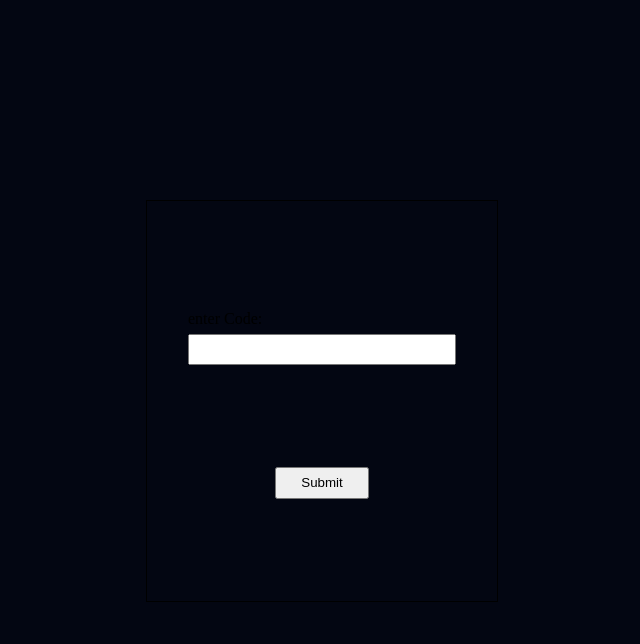
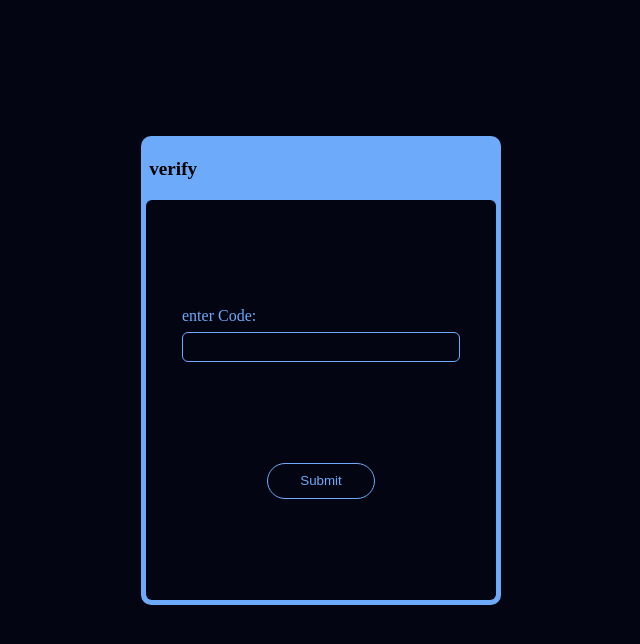
Before and after one commit to Trev-design/k_bach_stats, a Vue app in the folder client/: page /#/verify in a window 1280 px wide. Shown: the top 644 px of the page, without its empty margins (319-959 px from the left). Built offline with nearby package versions, Linux system fonts and the light colour scheme.

Commit message:
verify styling

```diff
--- a/client/src/components/RegisterFormInput.vue
+++ b/client/src/components/RegisterFormInput.vue
@@ -46,7 +46,7 @@ export default {
             confirmation: this.confirmation
           }
         )
-        .then((_ok) => {this.$router.push('/')})
+        .then((_ok) => {this.$router.push('/verify')})
         .catch((_error) => {this.$router.push('/register')})
       }
     }
@@ -70,6 +70,7 @@ export default {
   width: 400px;
   height: 600px;
   position: relative;
+  margin-top: 3rem;
   background-color: rgb(3, 6, 18);
   border-radius: 6px;
   &::before {
--- a/client/src/components/VerifyFormInput.vue
+++ b/client/src/components/VerifyFormInput.vue
@@ -1,5 +1,8 @@
 <template>
   <section class="form-input-container">
+    <div class="verify-label">
+      <p class="verify-label-text">verify</p>
+    </div>
     <form action="" class="input-form">
       <div class="input">
         <label for="" class="form-input-label">enter Code:</label>
@@ -30,14 +33,35 @@ export default {
 
 
 <style scoped>
+
+.verify-label {
+  position: absolute;
+  top: -3.8rem;
+  left: .2rem;
+}
+
+.verify-label-text {
+  font-size: 1.2rem;
+  font-weight: 700;
+}
+
 .form-input-container {
-  position: absolute;
-  top: 50%;
-  left: 50%;
-  border: 1px solid black;
   width: 350px;
   height: 400px;
-  margin: 200px 0 0 -175px;
+  position: relative;
+
+  &::before {
+    content: '';
+    position: absolute;
+    top: -4rem;
+    left: -5px;
+    right: .2rem;
+    width: 360px;
+    height: 469px;
+    z-index: -10;
+    background-color: rgb(110, 170, 250);
+    border-radius: 10px;
+  }
 }
 
 .input-form {
@@ -47,6 +71,8 @@ export default {
   flex-direction: column;
   justify-content: space-evenly;
   align-items: center;
+  background-color: rgb(3, 6, 18);
+  border-radius: 6px;
 }
 
 .input {
@@ -56,15 +82,25 @@ export default {
 
 .form-input-label {
   margin: .4rem 0;
+  color: rgb(110, 170, 250);
 }
 
 .input-area {
   width: 260px;
   height: 25px;
+  background-color: rgb(3, 6, 18);
+  color: rgb(110, 170, 250);
+  border: 1px solid rgb(110, 170, 250);
+  border-radius: 6px;
+  &:focus {outline: none;}
+  padding: .1rem .5rem;
 }
 
 .submit-button {
-  padding: .4rem 1.5rem;
+  padding: .6rem 2rem;
+  border-radius: 100vh;
+  color: rgb(110, 170, 250);
+  background-color: rgb(3, 6, 18);
+  border: 1px solid rgb(110, 170, 250);
 }
-
 </style>
--- a/client/src/pages/Verify.vue
+++ b/client/src/pages/Verify.vue
@@ -16,6 +16,11 @@ export default {
 
 <style >
 .verify-page-container {
-    position: relative;
+  width: 100vw;
+  height: 100vh;
+  display: flex;
+  flex-direction: column;
+  align-items: center;
+  justify-content: center;
 }
 </style>
```
